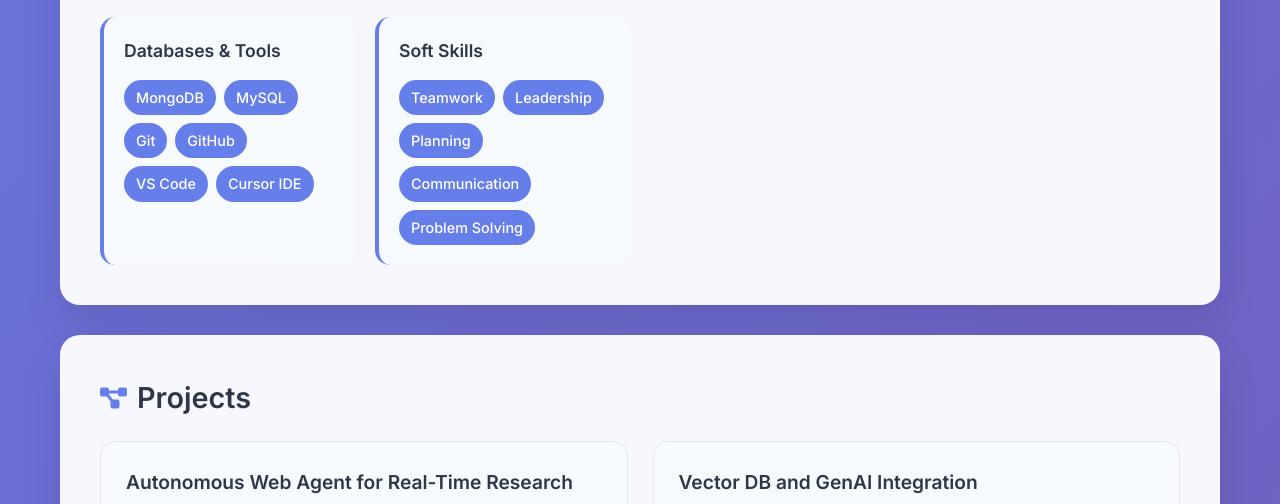
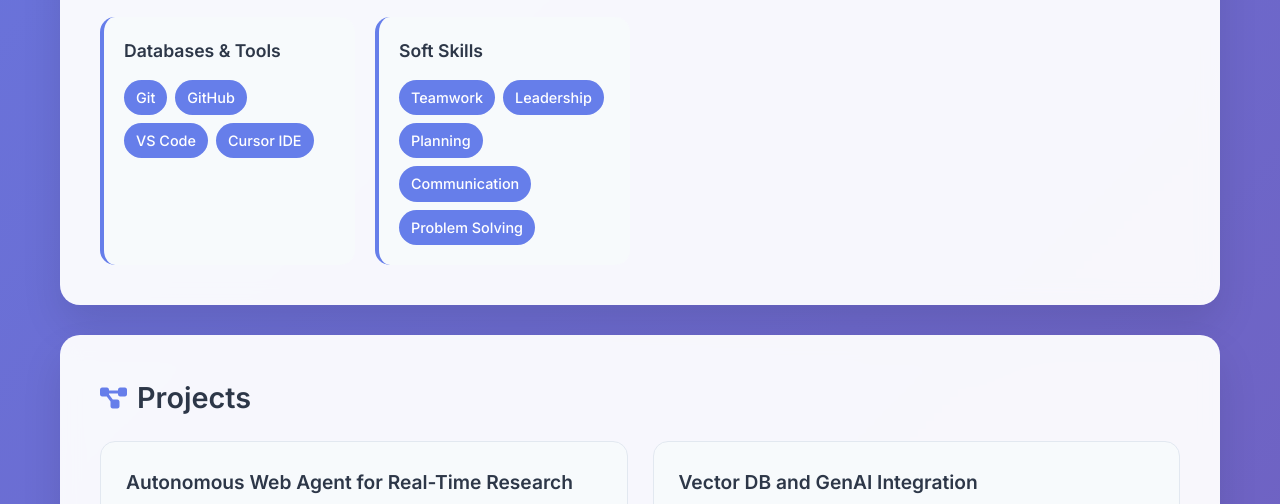
Before and after one commit to Upashak653/CV, a plain HTML site: page index.html in a window 1280 px wide. Shown: the part 1354-1858 px from the top of the page. Drawn offline with Linux system fonts and the light colour scheme.

Commit message:
files updated

```diff
--- a/index.html
+++ b/index.html
@@ -492,8 +492,6 @@
                 <div class="skill-category">
                     <h4>Databases & Tools</h4>
                     <ul class="skill-list">
-                        <li class="skill-item">MongoDB</li>
-                        <li class="skill-item">MySQL</li>
                         <li class="skill-item">Git</li>
                         <li class="skill-item">GitHub</li>
                         <li class="skill-item">VS Code</li>
```
